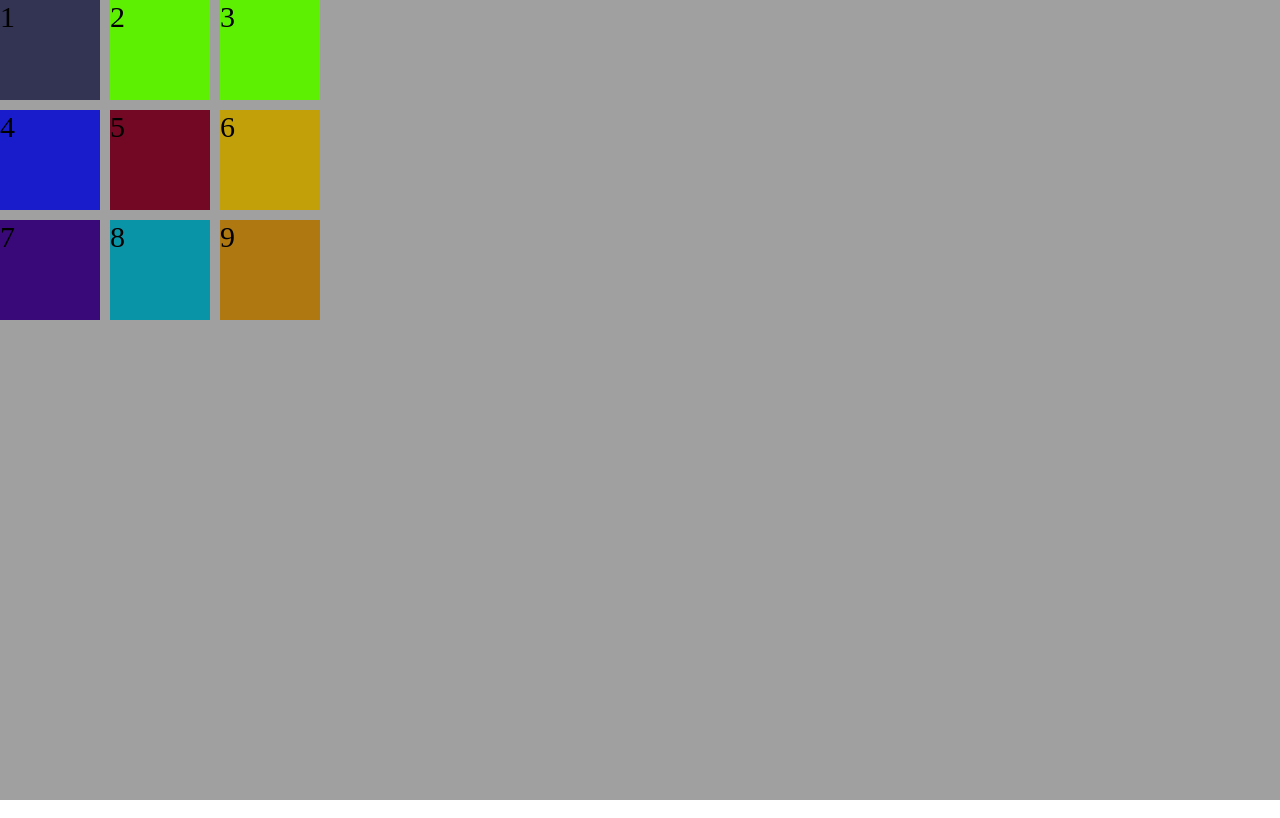
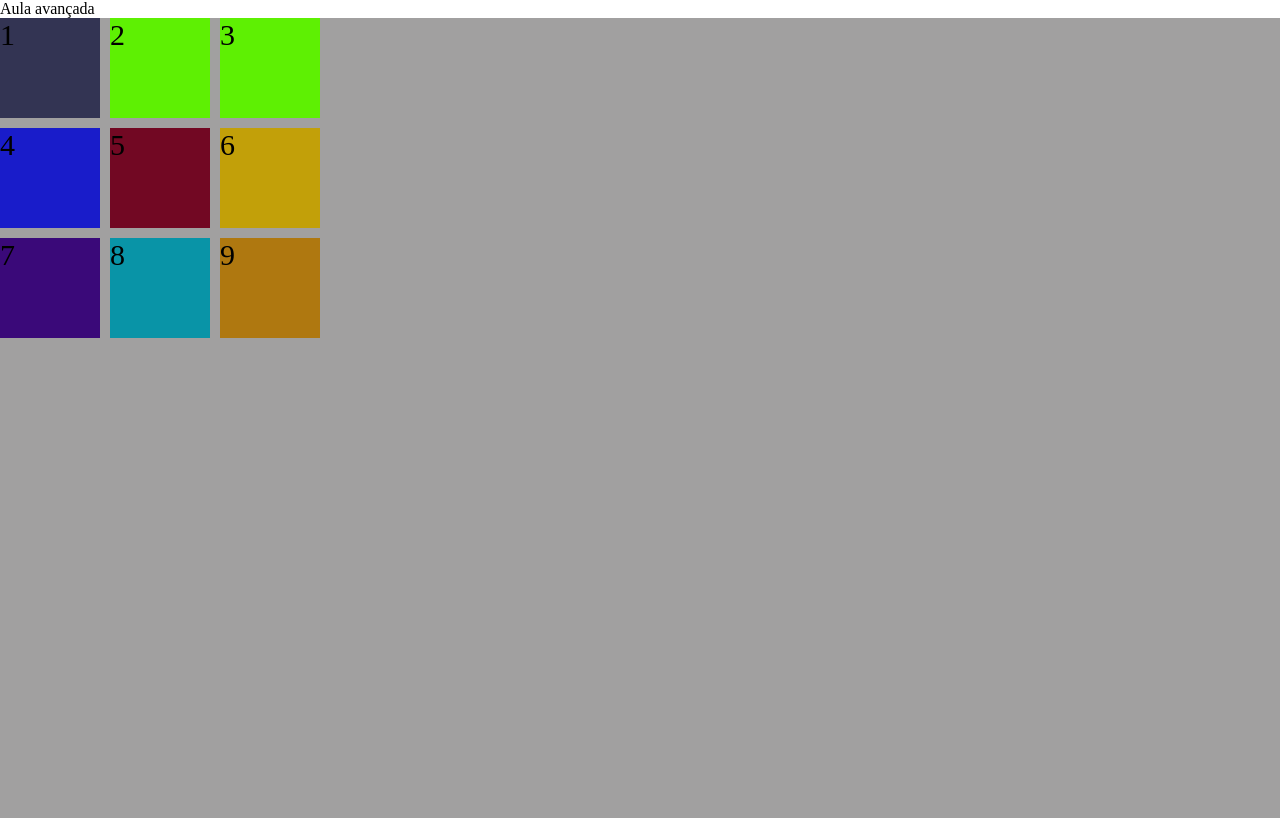
Before and after one commit to Welingtonalmeida98/display-grid, a plain HTML site: page index.html in a window 1280 px wide. Drawn offline with Linux system fonts and the light colour scheme.

Commit message:
Alteração paragrafo no index.html

```diff
--- a/index.html
+++ b/index.html
@@ -6,7 +6,7 @@
     <link rel="stylesheet" href="./styles.css">
     <title>CSS-Grid</title>
 </head>
-
+<p>Aula avançada</p>
 <body>
     <div class="container">
         <div class="one space">1</div>
```
